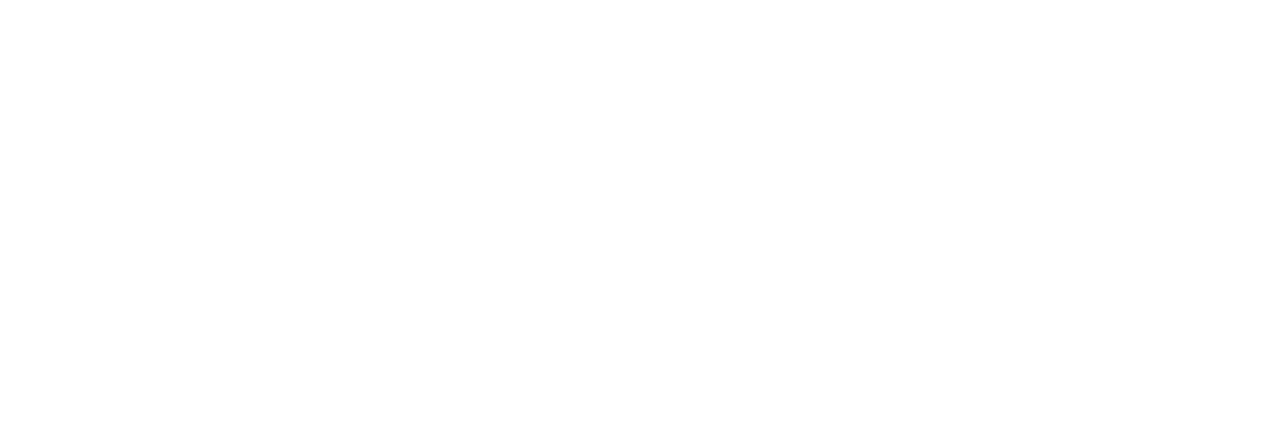
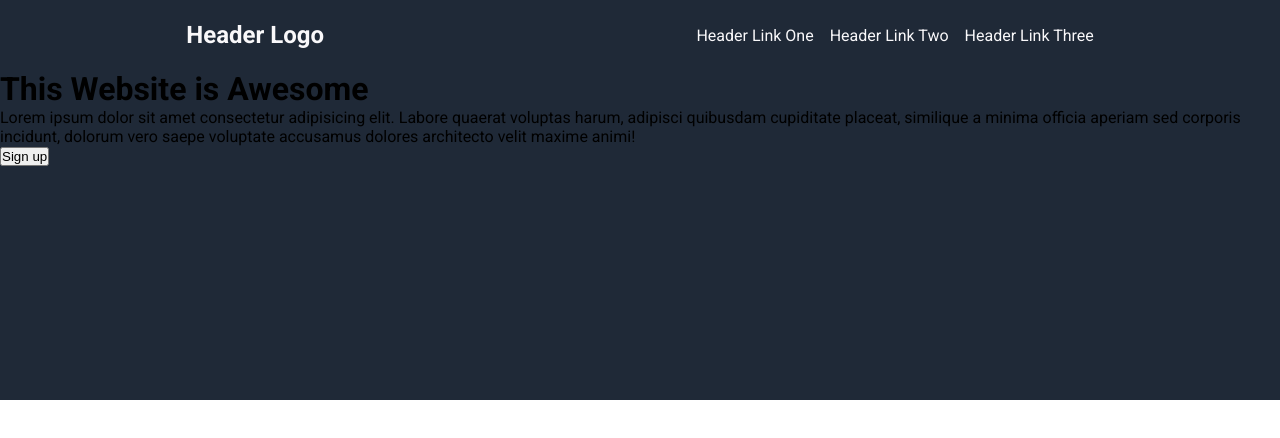
Before and after one commit to prathameshrp/Landing-Page, a plain HTML site: page index.html in a window 1280 px wide. Drawn offline with Linux system fonts and the light colour scheme.

Commit message:
add header text and styles
done with top header portion

```diff
--- a/index.html
+++ b/index.html
@@ -4,9 +4,36 @@
     <meta charset="UTF-8">
     <meta name="viewport" content="width=device-width, initial-scale=1.0">
     <link rel="stylesheet" href="style.css">
+    <link rel="preconnect" href="https://fonts.googleapis.com">
+<link rel="preconnect" href="https://fonts.gstatic.com" crossorigin>
+<link href="https://fonts.googleapis.com/css2?family=Roboto:ital,wght@0,100;0,300;0,400;0,500;0,700;0,900;1,100;1,300;1,400;1,500;1,700;1,900&display=swap" rel="stylesheet">
     <title>Landing Page</title>
 </head>
 <body>
+    <div class="top-container">
+    <nav class="header">
+        <div class="header-logo">
+            Header Logo
+        </div>
 
+        <ul class="header-links">
+            <li>Header Link One</li>
+            <li>Header Link Two</li>
+            <li>Header Link Three</li>
+        </ul>
+    </nav>
+
+    <div class="secondary-container">
+        <div class="big-header-content">
+            <h1>This Website is Awesome</h1>
+            <p>Lorem ipsum dolor sit amet consectetur adipisicing elit. Labore quaerat voluptas harum, adipisci quibusdam cupiditate placeat, similique a minima officia aperiam sed corporis incidunt, dolorum vero saepe voluptate accusamus dolores architecto velit maxime animi!</p>
+            <button>Sign up</button>
+        </div>
+
+        <div class="img-placeholder">
+
+        </div>
+    </div>
+    </div>
 </body>
 </html>
--- a/style.css
+++ b/style.css
@@ -1,4 +1,38 @@
 *{
     padding: 0;
     margin: 0;
+
 }
+
+body
+{
+    font-family: Roboto;
+
+}
+.header
+{
+    color: #F9F8FA;
+    display: flex;
+    justify-content: space-around;
+    align-items: center;
+    height: 70px;
+}
+
+.header div{
+    font-weight: bold;
+
+    font-size: 24px;
+}
+.header-links
+{
+    margin: 0;
+    padding: 0;
+    list-style-type: none;
+    display: flex;
+    gap: 16px;
+}
+.top-container
+{
+    height: 50vh;
+    background-color: #1f2937;
+}
```
Also changed, not shown: images/01.png (added), images/02.png (added).
